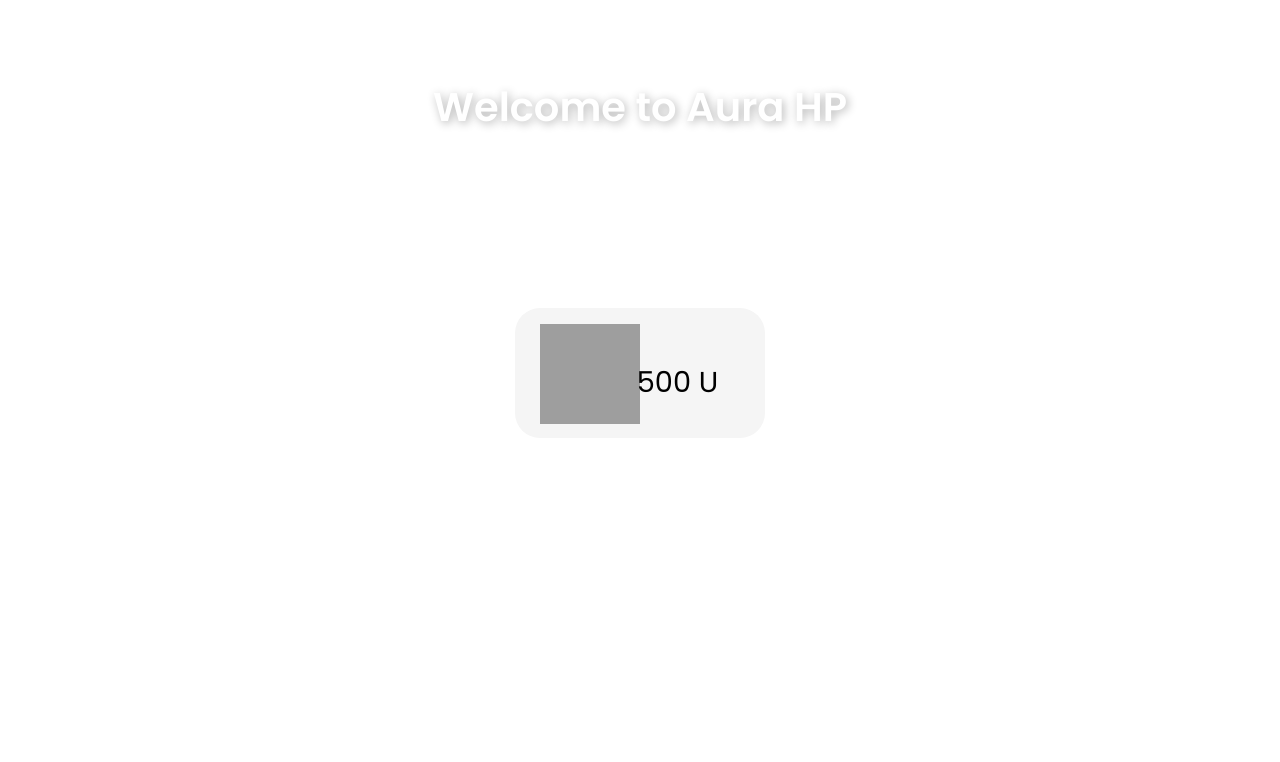
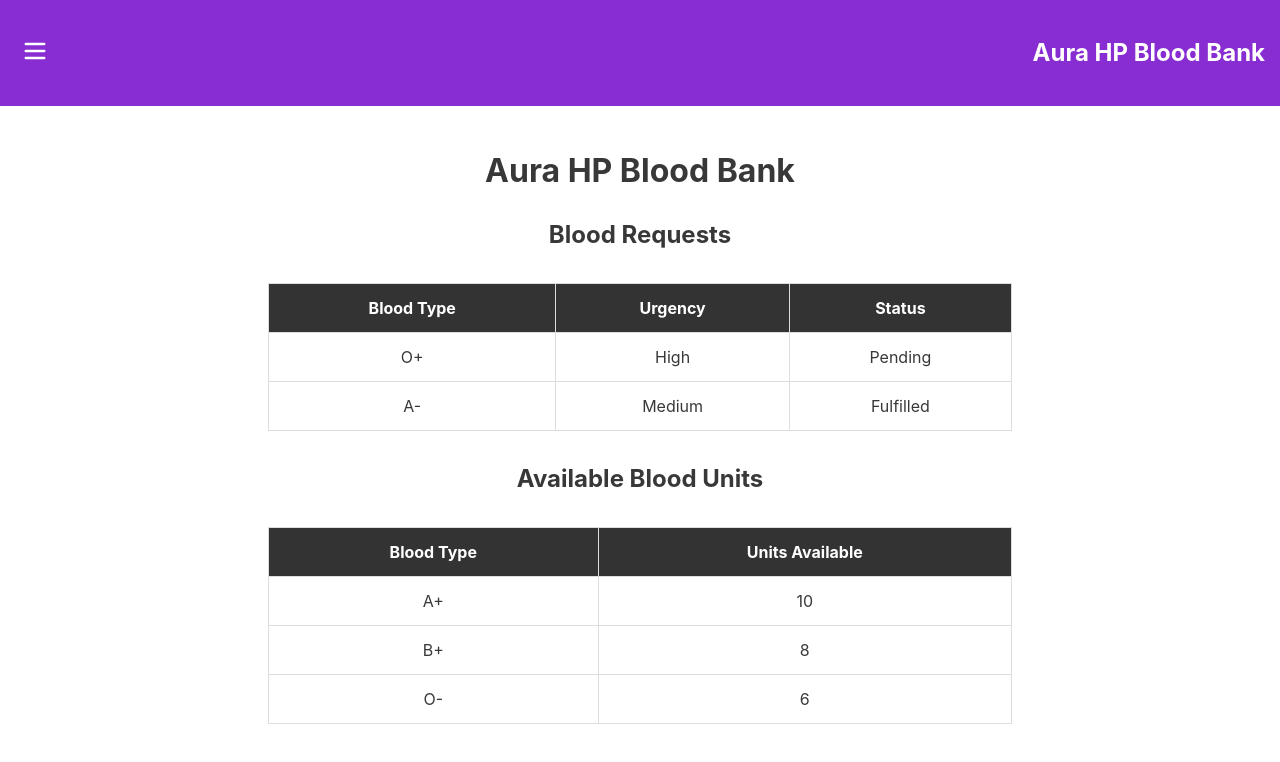
Before and after one commit to danixDe/Aura-web, a React (Vite) app in the folder client/: page /bloodbank in a window 1280 px wide. Shown: the top 762 px of the page. Built offline with nearby package versions, Linux system fonts and the light colour scheme; grey boxes are pictures that could not be loaded.

Commit message:
blood bank page modified

```diff
--- a/client/src/pages/BloodBankPage.jsx
+++ b/client/src/pages/BloodBankPage.jsx
@@ -1,36 +1,95 @@
 import React, { useState } from "react";
-import Bloodunit from "./Bloodunit";
-import styles from "./BloodBankPage.module.css"
+import { Menu, X, Home, ClipboardList, Users, Settings } from "lucide-react";
+import styles from "./BloodBankPage.module.css";
+
 function BloodBankPage() {
-    document.title="AuraHP blood bank"
+  document.title = "AuraHP Blood Bank";
+  const [isSidebarOpen, setSidebarOpen] = useState(false);
+
   return (
-    <div>
-      <div className={styles.container}>
-        <h1 className={styles.title}>Welcome to Aura HP</h1>
-        {/* <BloodInventory /> */}
-        <Bloodunit/>
+    <div className={styles.wrapper}>
+      <Navbar toggleSidebar={() => setSidebarOpen(!isSidebarOpen)} />
+      <Sidebar isOpen={isSidebarOpen} toggleSidebar={() => setSidebarOpen(false)} />
+      <div className={styles.mainContent}>
+        <div className={styles.container}>
+          <h1 className={styles.title}>Aura HP Blood Bank</h1>
+          <Dashboard />
+          <BloodInventory />
+        </div>
       </div>
     </div>
   );
 }
 
+function Navbar({ toggleSidebar }) {
+  return (
+    <div className={styles.navbar}>
+      <button className={styles.menuBtn} onClick={toggleSidebar}>
+        <Menu size={28} />
+      </button>
+      <h2>Aura HP Blood Bank</h2>
+    </div>
+  );
+}
+
+function Sidebar({ isOpen, toggleSidebar }) {
+  return (
+    <div className={`${styles.sidebar} ${isOpen ? styles.open : ""}`}>
+      <button className={styles.closeBtn} onClick={toggleSidebar}>
+        <X size={24} />
+      </button>
+      <ul>
+        <li><Home size={20} /> <a href="#">Dashboard</a></li>
+        <li><ClipboardList size={20} /> <a href="#">Blood Requests</a></li>
+        <li><Users size={20} /> <a href="#">Donors List</a></li>
+        <li><Settings size={20} /> <a href="#">Settings</a></li>
+      </ul>
+    </div>
+  );
+}
+
+function Dashboard() {
+  const [requests] = useState([
+    { bloodType: "O+", urgency: "High", status: "Pending" },
+    { bloodType: "A-", urgency: "Medium", status: "Fulfilled" }
+  ]);
+
+  return (
+    <div className={styles.dashboard}>
+      <h2>Blood Requests</h2>
+      <table className={styles.table}>
+        <thead>
+          <tr>
+            <th>Blood Type</th>
+            <th>Urgency</th>
+            <th>Status</th>
+          </tr>
+        </thead>
+        <tbody>
+          {requests.map((req, index) => (
+            <tr key={index}>
+              <td>{req.bloodType}</td>
+              <td>{req.urgency}</td>
+              <td>{req.status}</td>
+            </tr>
+          ))}
+        </tbody>
+      </table>
+    </div>
+  );
+}
 
 function BloodInventory() {
-  const [bloodStock, setBloodStock] = useState([
+  const [bloodStock] = useState([
     { type: "A+", units: 10 },
-    { type: "A-", units: 5 },
     { type: "B+", units: 8 },
-    { type: "B-", units: 4 },
-    { type: "O+", units: 12 },
     { type: "O-", units: 6 },
-    { type: "AB+", units: 3 },
-    { type: "AB-", units: 2 },
   ]);
 
   return (
     <div>
       <h2>Available Blood Units</h2>
-      <table className={styles["blood-table"]}>
+      <table className={styles.table}>
         <thead>
           <tr>
             <th>Blood Type</th>
--- a/client/src/pages/BloodBankPage.module.css
+++ b/client/src/pages/BloodBankPage.module.css
@@ -1,123 +1,107 @@
-/* Import Google Font */
-@import url('https://fonts.googleapis.com/css2?family=Poppins:wght@300;400;600&display=swap');
-
-body {
-  font-family: 'Poppins', sans-serif;
-  margin: 0;
-  padding: 0;
-  background: linear-gradient(to right, #ff4b5c, #ff6b81);
-  color: #fff;
+.wrapper {
+  display: flex;
+  flex-direction: column;
 }
 
-/* Navbar Styling */
 .navbar {
   display: flex;
+  align-items: center;
   justify-content: space-between;
-  align-items: center;
-  background: rgba(255, 255, 255, 0.1);
-  backdrop-filter: blur(10px);
-  padding: 15px 20px;
+  background: rgb(136, 45, 210);
   color: white;
-  box-shadow: 0px 4px 10px rgba(0, 0, 0, 0.2);
+  padding: 15px;
 }
 
-.navbar h2 {
-  margin: 0;
-  font-weight: 600;
-  letter-spacing: 1px;
+.menuBtn {
+  background: none;
+  border: none;
+  color: white;
+  cursor: pointer;
 }
 
-.navbar ul {
-  list-style: none;
-  display: flex;
-  margin: 0;
-  padding: 0;
+/* Sidebar Styling */
+.sidebar {
+  position: fixed;
+  top: 0;
+  left: -300px;
+  width: 250px;
+  height: 100vh;
+  background: #020202;
+  color: white;
+  transition: left 0.3s;
+  padding: 20px;
+  z-index: 1000;
 }
 
-.navbar ul li {
-  margin: 0 15px;
+.sidebar.open {
+  left: 0;
 }
 
-.navbar ul li a {
-  text-decoration: none;
-  color: white;
-  font-weight: 500;
-  transition: color 0.3s ease-in-out;
+.sidebar ul {
+  list-style: none;
+  padding: 0;
+  margin-top: 40px;
 }
 
-.navbar ul li a:hover {
-  color: #ffcccb;
+.sidebar ul li {
+  display: flex;
+  align-items: center;
+  gap: 10px;
+  padding: 12px;
+  font-size: 16px;
+  cursor: pointer;
 }
 
-/* Main Container */
+.sidebar ul li a {
+  color: white;
+  text-decoration: none;
+}
+
+.closeBtn {
+  font-size: 20px;
+  background: none;
+  border: none;
+  color: white;
+  cursor: pointer;
+  position: absolute;
+  right: 20px;
+  top: 15px;
+}
+
+/* Main Content Styling */
+.mainContent {
+  padding: 20px;
+}
+
 .container {
   text-align: center;
-  padding: 50px 20px;
 }
 
-.title {
-  font-size: 2.5rem;
-  font-weight: 600;
-  text-shadow: 2px 2px 10px rgba(0, 0, 0, 0.3);
+/* Table Styling */
+.table {
+  width: 60%;
+  margin: 30px auto;
+  border-collapse: collapse;
 }
 
-/* Blood Inventory Table */
-.blood-table {
-  width: 30%;
-  height: 300px;
-  margin: 30px auto;
-  border-collapse: collapse;
-  background: rgba(255, 255, 255, 0.15);
-  backdrop-filter: blur(10px);
-  border-radius: 10px;
-  overflow: hidden;
-  box-shadow: 0px 10px 20px rgba(0, 0, 0, 0.3);
+.table th, .table td {
+  padding: 12px;
+  text-align: center;
+  border: 1px solid #ddd;
 }
 
-.blood-table th, .blood-table td {
-  padding: 15px;
-  text-align: center;
-  font-size: 1.2rem;
+.table th {
+  background: #333;
+  color: white;
 }
 
-.blood-table th {
-  background: rgba(255, 255, 255, 0.2);
-  color: white;
-  font-weight: bold;
-}
-
-.blood-table tr {
-  transition: background 0.3s ease-in-out;
-}
-
-.blood-table tr:hover {
+.table tr:hover {
   background: rgba(255, 255, 255, 0.3);
-}
-
-.blood-table td {
-  color: white;
 }
 
 /* Responsive Design */
 @media (max-width: 768px) {
-  .navbar {
-    flex-direction: column;
-    text-align: center;
-  }
-
-  .navbar ul {
-    padding-top: 10px;
-  }
-
-  .navbar ul li {
-    margin: 5px 0;
-  }
-
-  .title {
-    font-size: 2rem;
-  }
-
-  .blood-table {
+  .table {
     width: 95%;
   }
 }
--- a/client/src/pages/Bloodunit.jsx
+++ b/client/src/pages/Bloodunit.jsx
@@ -1,4 +1,4 @@
-import "./Bloodunit.css"
+import "./Bloodunit.module.css"
 export default function Bloodunit(){
 
     return(
--- a/client/src/pages/Sidebar.jsx
+++ b/client/src/pages/Sidebar.jsx
@@ -11,7 +11,6 @@
         <X size={28} />
       </button>
       <div className={styles.menu}>
-        <h2 className={styles.menuTitle}>Menu</h2>
         <ul className={styles.menuList}>
           <li onClick={()=>navigate('/DonorHome')} className = {styles.menuItem}>
             <HomeIcon size={20} /> Home
--- a/client/src/pages/Sidebar.module.css
+++ b/client/src/pages/Sidebar.module.css
@@ -4,13 +4,13 @@
   left: 0;
   width: 300px;
   height: 100%;
-  background: linear-gradient(135deg, black, red);
+  background: white;
   box-shadow: 4px 0px 15px rgba(0, 0, 0, 0.3);
   z-index: 2000;
   display: flex;
   flex-direction: column;
   padding: 20px;
-  color: white;
+  color: black;
   transition: transform 0.3s ease-in-out;
 }
 
@@ -19,7 +19,6 @@
   background: none;
   border: none;
   cursor: pointer;
-  color: white;
   transition: transform 0.2s ease;
 }
 
@@ -37,7 +36,7 @@
   font-weight: bold;
   text-transform: uppercase;
   letter-spacing: 1px;
-  border-bottom: 2px solid white;
+  border-bottom: 2px solid black;
   padding-bottom: 5px;
 }
 
@@ -59,10 +58,10 @@
 }
 
 .menuItem:hover {
-  background: rgba(255, 255, 255, 0.2);
+  background: rgba(97, 96, 96, 0.2);
   transform: translateX(5px);
 }
 
 .menuItem svg {
-  color: white;
+
 }
```
Also changed, not shown: client/src/pages/Bloodunit.module.css (renamed from client/src/pages/Bloodunit.css).
